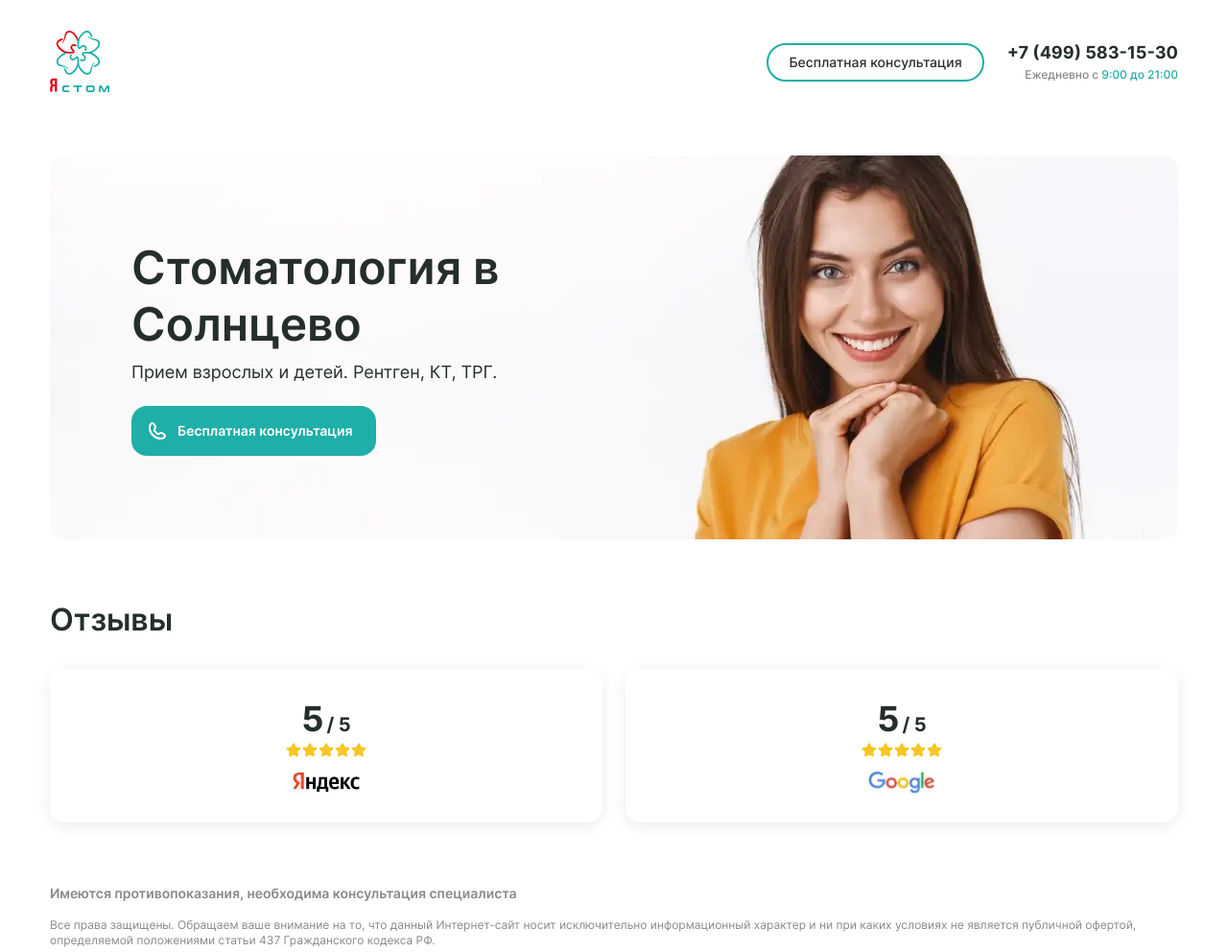
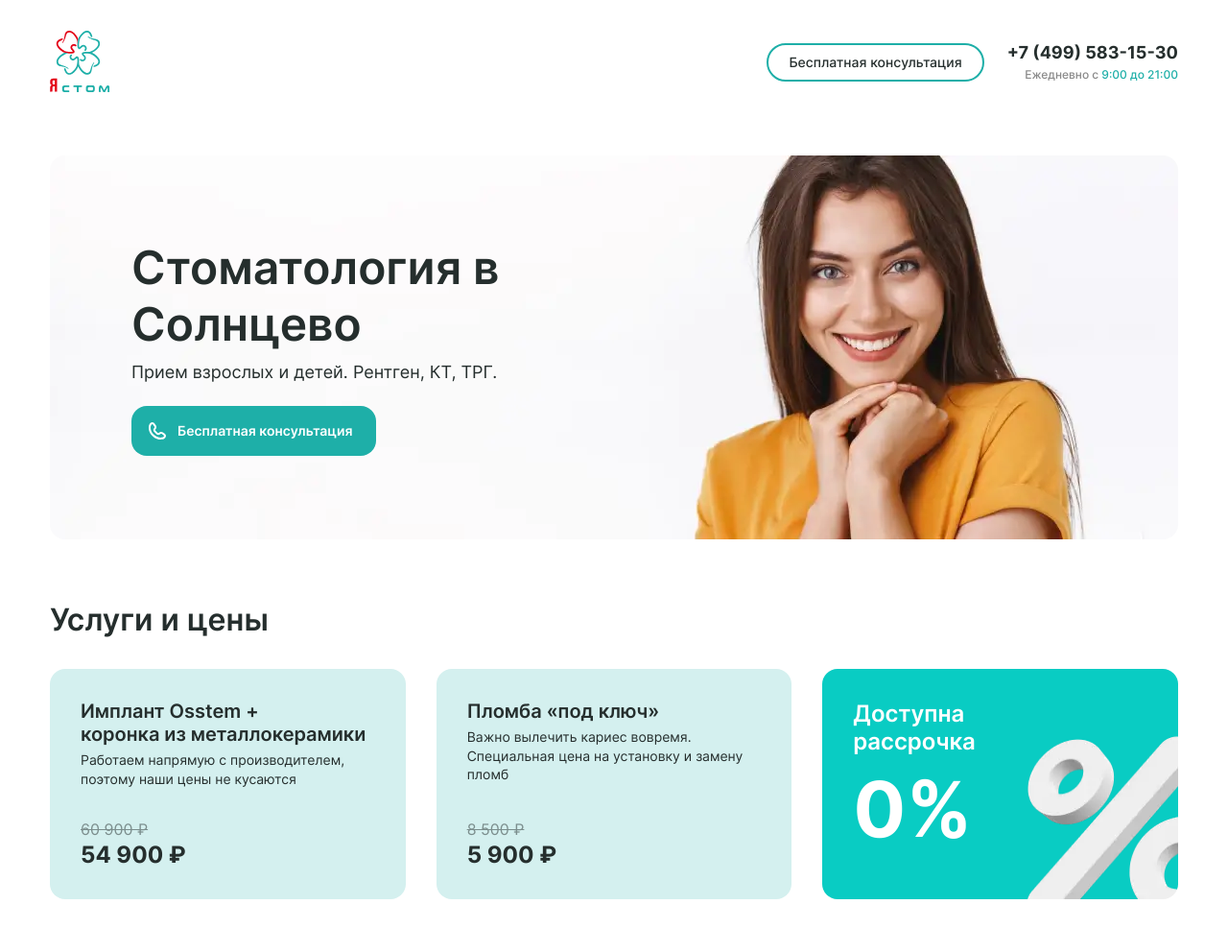
Before and after one commit to Qumansa/yastom, a website: page src/index.html in a window 1280 px wide. Shown: the top 992 px of the page at 96% size. Drawn offline with nearby package versions, Linux system fonts and the light colour scheme; files that its build step writes are made by us from their sources; files whose address does not match are found by name.

Commit message:
Prices
Верстка

```diff
--- /dev/null
+++ b/src/components/prices.html
@@ -0,0 +1,25 @@
+<section class="prices section">
+    <div class="container">
+        <h2 class="section__title">Услуги и цены</h2>
+        <ul class="prices__list">
+            <li class="prices__item">
+                <h3 class="prices__item-title">Имплант Osstem +<br>
+                    коронка из металлокерамики</h3>
+                <p class="prices__item-text">Работаем напрямую с производителем, поэтому наши цены не кусаются</p>
+                <s class="prices__item-old-price">60 900 ₽</s>
+                <span class="prices__item-new-price">54 900 ₽</span>
+            </li>
+            <li class="prices__item">
+                <h3 class="prices__item-title">Пломба «под ключ»</h3>
+                <p class="prices__item-text">Важно вылечить кариес вовремя.<br>Специальная цена на установку и замену
+                    пломб</p>
+                <s class="prices__item-old-price">8 500 ₽</s>
+                <span class="prices__item-new-price">5 900 ₽</span>
+            </li>
+            <li class="prices__item prices__item_installment">
+                <h3 class="prices__item-title prices__item-title_installment">Доступна <br> рассрочка</h3>
+                <p class="prices__item-text prices__item-text_installment">0%</p>
+            </li>
+        </ul>
+    </div>
+</section>
--- a/src/index.html
+++ b/src/index.html
@@ -20,6 +20,7 @@
     @@include('components/header.html')
     <main>
         @@include('components/hero.html')
+        @@include('components/prices.html')
         @@include('components/testimonials.html')
     </main>
     @@include('components/footer.html')
--- /dev/null
+++ b/src/sass/components/_prices.sass
@@ -0,0 +1,37 @@
+.prices
+    &__list
+        display: grid
+        grid-template-columns: repeat(3, 1fr)
+        margin-top: 3.2rem
+        gap: 3.2rem
+    &__item
+        display: flex
+        flex-direction: column
+        padding: 3.2rem
+        min-height: 24rem
+        background-color: #d4f0ef
+        border-radius: 1.6rem
+        &_installment
+            background: url('../img/percent.webp') #09ccc3 right bottom/15.8rem 17rem no-repeat
+        &-title
+            font-size: 2rem
+            font-weight: 600
+            &_installment
+                font-size: 2.4rem
+                color: $white
+        &-text
+            margin-top: 0.5rem
+            @include baseFontSize
+            &_installment
+                margin-top: 0
+                font-size: 8rem
+                font-weight: 700
+                color: $white
+        &-old-price
+            margin-top: auto
+            font-size: 1.6rem
+            opacity: 0.5
+        &-new-price
+            margin-top: 0.2rem
+            font-size: 2.4rem
+            font-weight: 700
--- a/src/sass/main.sass
+++ b/src/sass/main.sass
@@ -5,5 +5,6 @@
 
 @import 'components/header'
 @import 'components/hero'
+@import 'components/prices'
 @import 'components/testimonials'
 @import 'components/footer'
```
Also changed, not shown: dist/css/main.min.css, dist/img/percent.webp (added), dist/index.html, src/img/percent.png (added).
